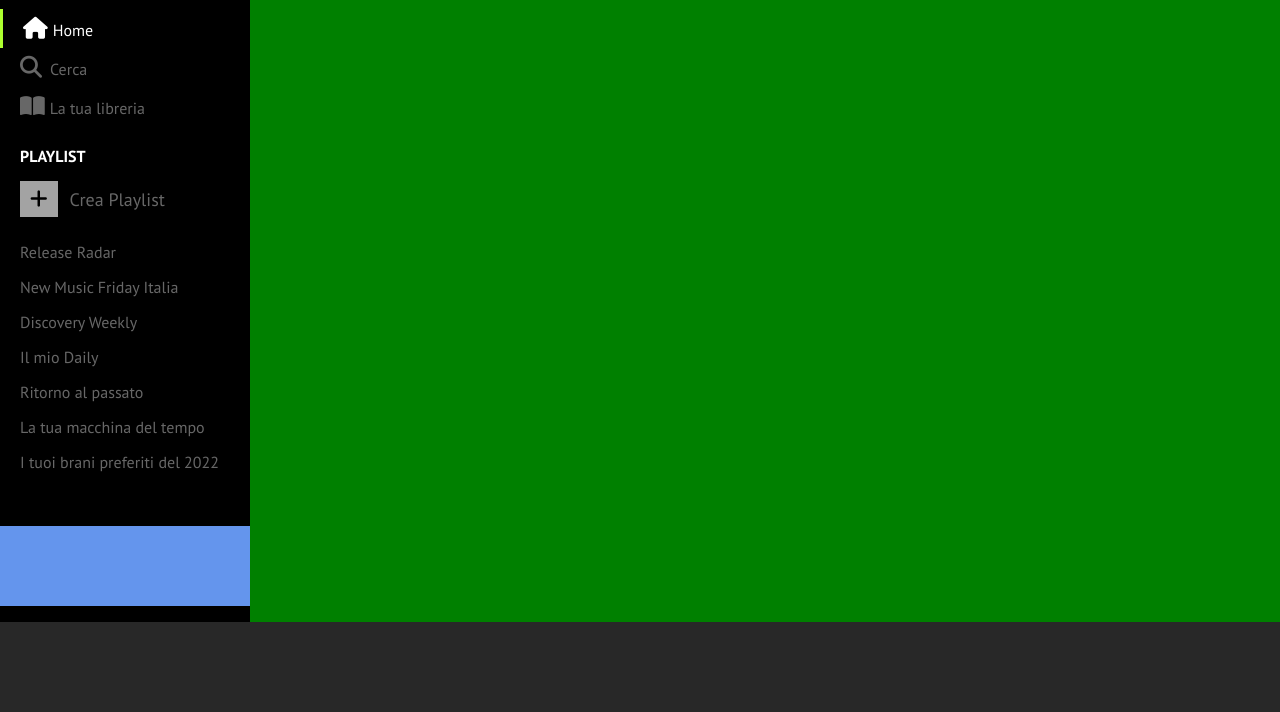
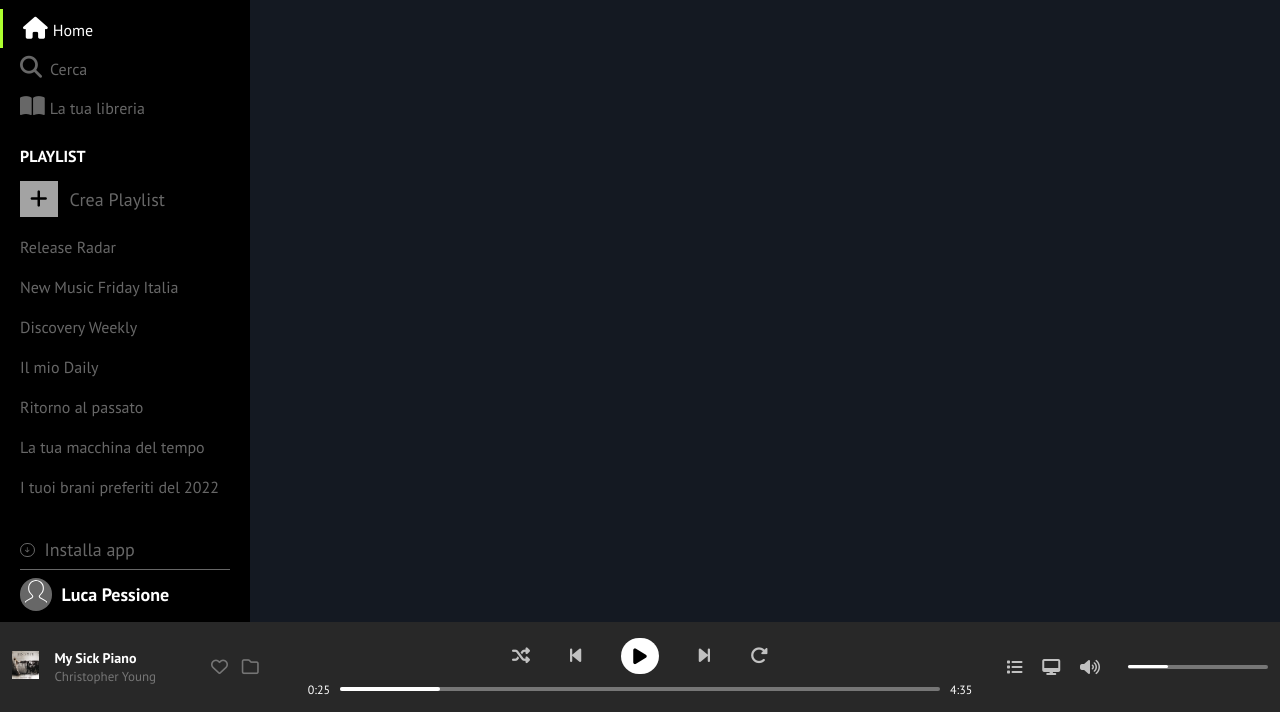
Before and after one commit to imLukePex/html-css-spotifyweb, a plain HTML site: page index.html in a window 1280 px wide. Shown: the part 88-800 px from the top of the page. Drawn offline with Linux system fonts and the light colour scheme.

Commit message:
creation sidebar and bottombar

```diff
--- a/css/bottombar.css
+++ b/css/bottombar.css
@@ -1,4 +1,124 @@
 #bottom-bar {
     height: 90px;
     background-color: #282828;
+    display: flex;
 }
+
+.left-section, .right-section {
+    width: 30%;
+    display: flex;
+    align-items: center;
+    padding: 0 12px;
+}
+
+.center-section {
+    display: flex;
+    align-items: center;
+    justify-content: center;
+    width: 60%;
+}
+
+/* Stili Sezione Sinistra */
+.left-section .cover-box {
+    width: 10%;
+}
+
+.left-section .cover-box img {
+    width: 100%;
+}
+
+.left-section .music-textbox {
+    padding-left: 15px;
+}
+
+.music-textbox .song-title a {
+    color: #ffff;
+    font-weight: 600;
+}
+
+.music-textbox .author a {
+    color: #a3a3a3a1;
+    font-size: 13px;
+}
+
+.left-section .icons-left {
+    padding-left: 50px;
+}
+
+.icons-left a {
+    color: #a3a3a3a1;
+    font-size: 17px;
+    padding: 0 5px;
+}
+
+/* Stili Sezione Centrale */
+.center-up, .center-down {
+    display: flex;
+    justify-content: center;
+    align-items: center;
+}
+.center-section .center-up .playbar-icons {
+    margin: 0 20px;
+    font-size: 18px;
+    color: #c1c1c1;
+}
+
+.fa-play {
+    color: black;
+    background: #ffff;
+    border-radius: 40px;
+    padding: 9px 12px;
+}
+
+.center-section .center-down {
+    margin-top: 8px;
+    color: #ffff;
+}
+
+.center-down .song-timeline {
+    width: 600px;
+    height: 4px;
+    border-radius: 20px;
+    background-color: #a3a3a3a1;
+}
+
+.song-timeline .song-play {
+    width: 100px;
+    height: 4px;
+    border-radius: 20px;
+    background-color: #ffff;
+}
+
+.center-down .song-time {
+    margin: 0 10px;
+    font-size: 12px;
+}
+
+/* Stili Sezione Destra */
+.right-section {
+    justify-content: flex-end;
+}
+
+.right-section .icons-right {
+    padding-right: 20px;
+}
+
+.icons-right a {
+    color: #c1c1c1;
+    font-size: 16px;
+    padding: 0 8px;
+}
+
+.right-section .volume-bar {
+    width: 140px;
+    height: 4px;
+    border-radius: 20px;
+    background-color: #a3a3a3a1;
+}
+
+.volume-bar .current-volume {
+    width: 40px;
+    height: 3px;
+    border-radius: 20px;
+    background-color: #ffff;
+}
--- a/css/main.css
+++ b/css/main.css
@@ -16,7 +16,6 @@
     height: 100%;
 
     /* DEBUG */
-    background-color: green;
 }
 
 /* Stili Sidebar */
@@ -36,7 +35,7 @@
     width: 70%;
 }
 
-/* Stili barra di navigazione */
+/* Stili sezione di navigazione */
 nav {
     margin-bottom: 20px;
 
@@ -72,12 +71,13 @@ ul li a:hover {
     color: #ffff;
 }
 
-/* Stili barra creazione playlist */
+/* Stili sezione creazione playlist */
 .playlist-section {
     padding-left: 20px;
     color: #ffff;
     /* DEBUG */
-    height: calc(100vh - 420px);
+    height: calc(100vh - 416px);
+    overflow-y: auto;
 }
 
 .playlist-section .section-title {
@@ -90,7 +90,7 @@ ul li a:hover {
     font-size: 18px;
     display: flex;
     align-items: center;
-    margin-bottom: 25px;
+    margin-bottom: 10px;
 }
 
 .add-playlist-box a {
@@ -114,12 +114,51 @@ ul li a:hover {
 }
 
 .playlist-section li {
-    margin: 15px 0;
+    padding: 10px 0;
 }
 
+/* Stili sezione profilo  */
 #sidebar-down {
+    /* DEBUG*/
+}
 
-    /* DEBUG*/
-    height: 80px;
-    background-color: cornflowerblue;
+.profile-section {
+    padding: 0 20px;
 }
+
+.install-box {
+    border-bottom: 1px solid #a3a3a3a1;
+    font-size: 18px;
+    padding: 8px 0;
+}
+
+.install-box a {
+    display: flex;
+    align-items: center;
+    color: #a3a3a3a1;
+}
+
+.install-box i {
+    font-size: 6px;
+    border: 1px solid #a3a3a3a1;
+    border-radius: 40px;
+    padding: 3px 4px;
+    margin-right: 10px;
+}
+
+.profile-box {
+    font-size: 18px;
+    padding: 8px 0;
+    color: #ffff;
+    font-weight: 600;
+    display: flex;
+    align-items: center;
+}
+
+.profile-box img {
+    width: 15%;
+    margin-right: 10px;
+    background: #a3a3a3a1;
+    padding: 2px 3px;
+    border-radius: 40px;
+}
--- a/index.html
+++ b/index.html
@@ -43,6 +43,7 @@
                         <a href="#"><i class="fa-solid fa-plus"></i>Crea Playlist</a>
                     </div>
 
+
                     <ul>
                         <li><a href="#">Release Radar</a></li>
                         <li><a href="#">New Music Friday Italia</a></li>
@@ -52,11 +53,19 @@
                         <li><a href="#">La tua macchina del tempo</a></li>
                         <li><a href="#">I tuoi brani preferiti del 2022</a></li>
                     </ul>
+
                 </div>
             </div>
 
             <div id="sidebar-down">
-
+                <div class="profile-section">
+                    <div class="install-box">
+                        <a href="#"><i class="fa-solid fa-arrow-down"></i>Installa app</a>
+                    </div>
+                    <div class="profile-box">
+                        <img src="img/profile.svg" alt="profile-img"> Luca Pessione
+                    </div>
+                </div>
             </div>
         </div>
         <div id="main-content">
@@ -65,7 +74,75 @@
     </div>
 
     <div id="bottom-bar">
+        <div class="left-section">
+            <div class="cover-box">
+                <img src="img/sinister.jpeg" alt="cover">
+            </div>
 
+            <div class="music-textbox">
+                <div class="song-title">
+                    <a href="#">My Sick Piano</a>
+                </div>
+
+                <div class="author">
+                    <a href="#">Christopher Young</a>
+                </div>
+            </div>
+
+            <div class="icons-left">
+                <a href="#"><i class="fa-regular fa-heart"></i></a>
+                <a href="#"><i class="fa-regular fa-folder"></i></a>
+            </div>
+        </div>
+
+        <div class="center-section">
+            <div class="center-middle">
+                <div class="center-up">
+                    <div class="playbar-icons">
+                        <i class="fa-solid fa-shuffle"></i>
+                    </div>
+                    <div class="playbar-icons">
+                        <i class="fa-solid fa-backward-step"></i>
+                    </div>
+                    <div class="playbar-icons">
+                        <i class="fa-solid fa-play"></i>
+                    </div>
+                    <div class="playbar-icons">
+                        <i class="fa-solid fa-forward-step"></i>
+                    </div>
+                    <div class="playbar-icons">
+                        <i class="fa-solid fa-rotate-right"></i>
+                    </div>
+                </div>
+
+                <div class="center-down">
+                    <div class="song-time">
+                        0:25
+                    </div>
+
+                    <div class="song-timeline">
+                        <div class="song-play"></div>
+                    </div>
+
+                    <div class="song-time">
+                        4:35
+                    </div>
+                </div>
+            </div>
+        </div>
+
+        <div class="right-section">
+            <div class="icons-right">
+                <a href="#"><i class="fa-solid fa-list"></i></a>
+                <a href="#"><i class="fa-solid fa-desktop"></i></a>
+                <a href="#"><i class="fa-solid fa-volume-high"></i></a>
+            </div>
+
+            <div class="volume-bar">
+                <div class="current-volume"></div>
+            </div>
+
+        </div>
     </div>
 </body>
 </html>
```
